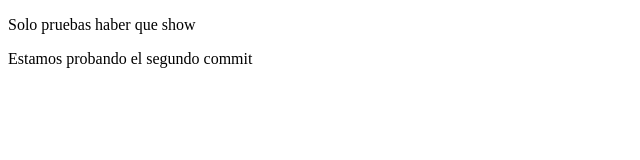
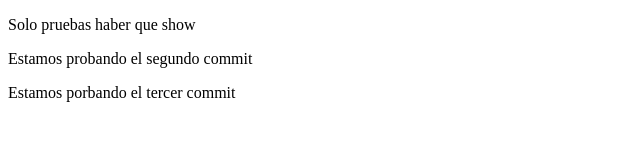
Before and after one commit to chucho1994/nuevo2, a plain HTML site: page index.html in a window 1280 px wide. Shown: the whole page, without its empty margins (0-640 px from the left). Drawn offline with Linux system fonts and the light colour scheme.

Commit message:
Este es el tercer commit

```diff
--- a/index.html
+++ b/index.html
@@ -10,5 +10,7 @@
     <p>Solo pruebas haber que show</p>
 
     <p>Estamos probando el segundo commit</p>
+
+    <p>Estamos porbando el tercer commit</p>
 </body>
 </html>
```
